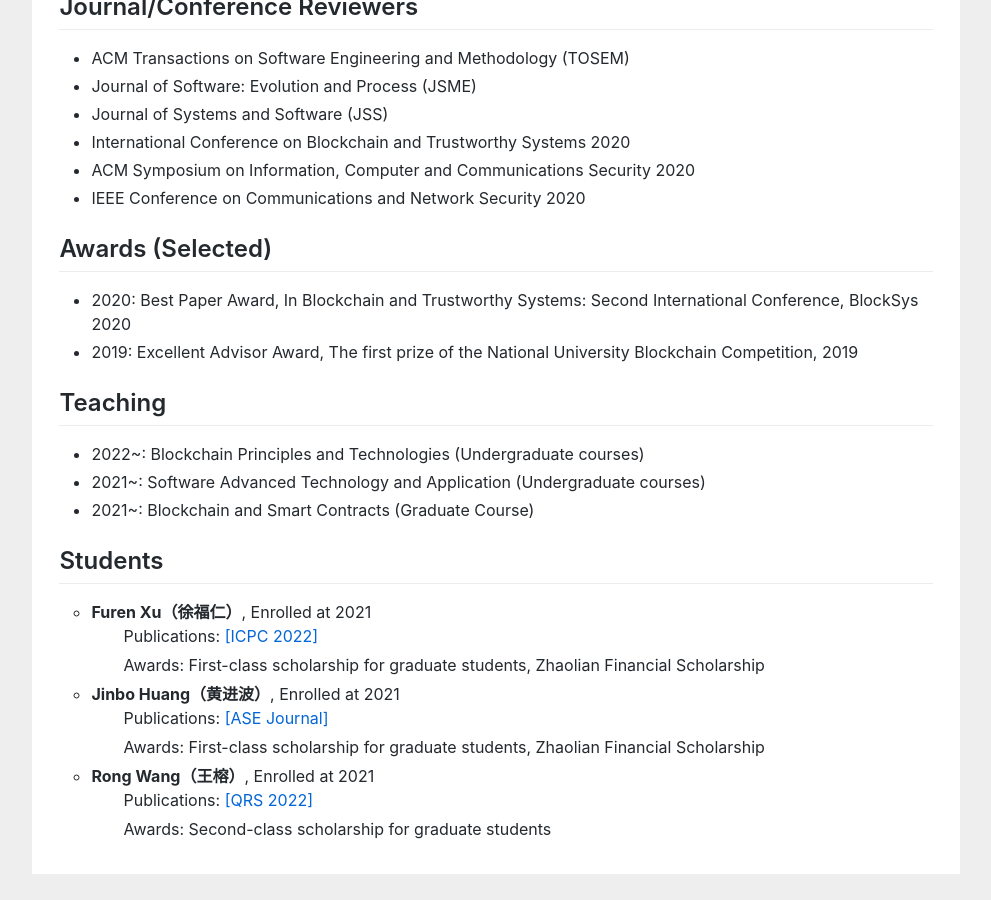
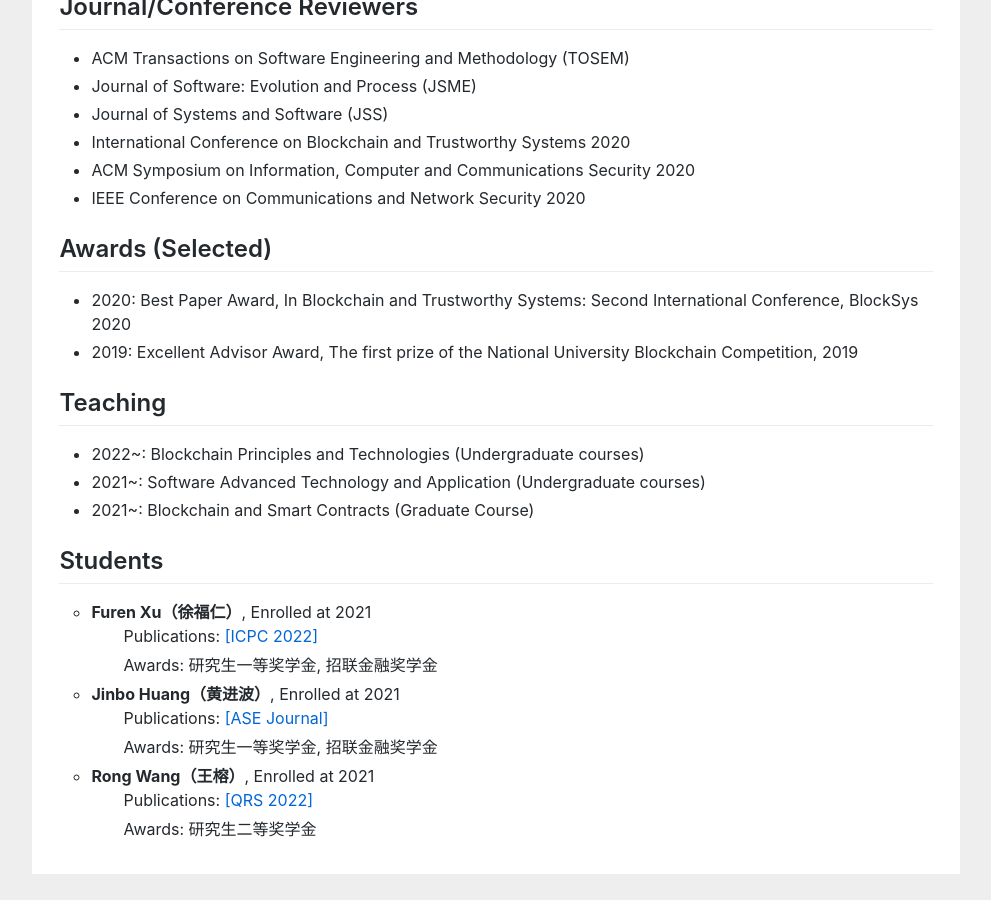
Before and after one commit to huangyuan-hy/huangyuan-hy.github.io, a Jekyll site: the page index.html, which Jekyll copies as it is, in a window 1280 px wide and 900 px high, scrolled down 2495 px. Shown: the whole window, without its empty margins (144-1135 px from the left). Built offline with Jekyll 4.4.1, drawn with Linux system fonts in a browser that asks for light colours.

Commit message:
Update index.html

```diff
--- a/index.html
+++ b/index.html
@@ -170,15 +170,15 @@ gtag('config', 'UA-158965281-1');
 
 <li type="circle"><b>Furen Xu（徐福仁）</b>, Enrolled at 2021</li>
     <p style="text-indent:2em;">Publications: <a href="https://dl.acm.org/doi/abs/10.1145/3524610.3527923">[ICPC 2022]</a></p>
-	<p style="text-indent:2em; line-height:2px;">Awards: First-class scholarship for graduate students, Zhaolian Financial Scholarship</p>
+	<p style="text-indent:2em; line-height:2px;">Awards: 研究生一等奖学金, 招联金融奖学金</p>
 
 <li type="circle"><b>Jinbo Huang（黄进波）</b>, Enrolled at 2021</li>
     <p style="text-indent:2em;">Publications: <a href="https://link.springer.com/article/10.1007/s10515-022-00374-6">[ASE Journal]</a></p>
-   <p style="text-indent:2em; line-height:2px;"> Awards: First-class scholarship for graduate students, Zhaolian Financial Scholarship	</p>
+   <p style="text-indent:2em; line-height:2px;"> Awards: 研究生一等奖学金, 招联金融奖学金</p>
 
 <li type="circle"><b>Rong Wang（王榕）</b>, Enrolled at 2021</li>
     <p style="text-indent:2em;">Publications: <a href="https://qrs22.techconf.org/">[QRS 2022]</a></p>
-    <p style="text-indent:2em; line-height:2px;">Awards: Second-class scholarship for graduate students</p>
+    <p style="text-indent:2em; line-height:2px;">Awards: 研究生二等奖学金</p>
 
 				</ul>
 
```
